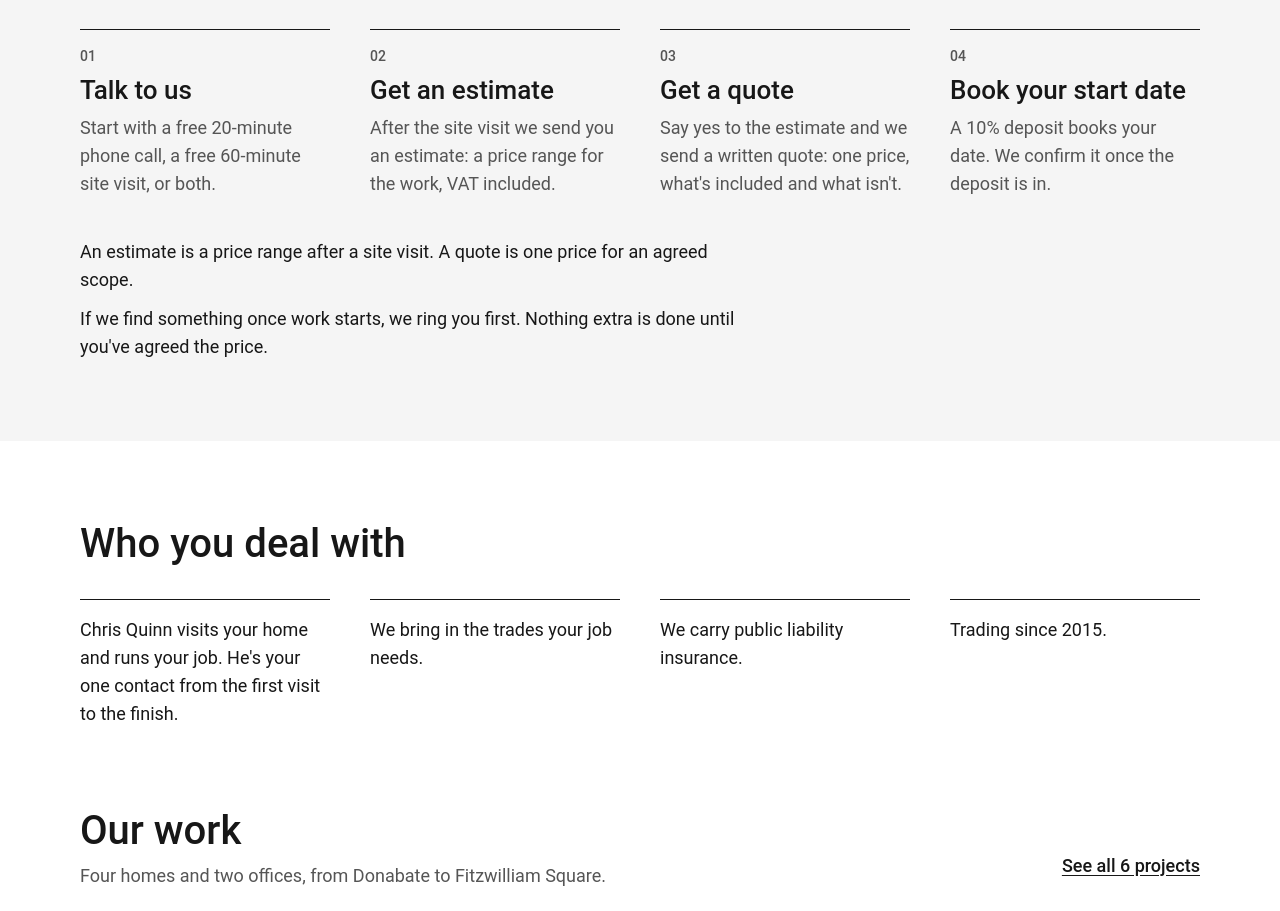
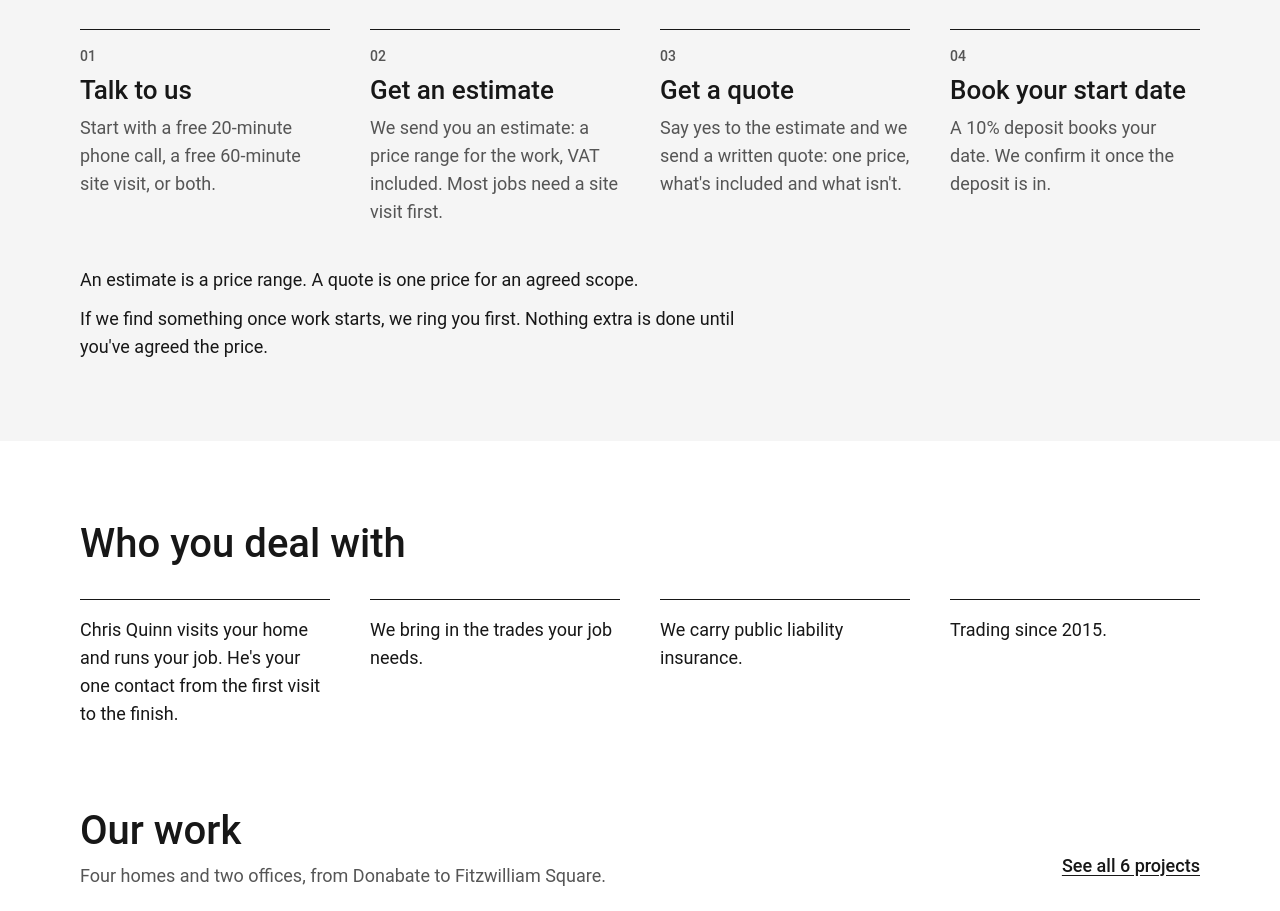
Before and after one commit to chris-88/q3-website, an Astro site: page / in a window 1280 px wide. Shown: the part 1527-2438 px from the top of the page. Built offline with nearby package versions, Linux system fonts and the light colour scheme; Astro itself is replaced by a stand-in of ours.

Commit message:
feat(copy): say most jobs need a site visit before an estimate, not all
Co-Authored-By: Claude Opus 5.5 <noreply@anthropic.com>
Claude-Session: https://claude.ai/code/session_01GDMogQ6xMxQyR5nM6bvxKe

```diff
--- a/e2e/site.spec.ts
+++ b/e2e/site.spec.ts
@@ -102,7 +102,10 @@ test.describe('booking links', () => {
     ])
     const how = page.locator('section[aria-labelledby="how-it-works"]')
     await expect(how).toContainText(
-      'An estimate is a price range after a site visit. A quote is one price for an agreed scope.',
+      'An estimate is a price range. A quote is one price for an agreed scope.',
+    )
+    await expect(how).toContainText(
+      'We send you an estimate: a price range for the work, VAT included. Most jobs need a site visit first.',
     )
     await expect(how).toContainText("Nothing extra is done until you've agreed the price.")
     await expect(page.locator('section[aria-labelledby="who"] li')).toHaveText([
--- a/src/pages/index.astro
+++ b/src/pages/index.astro
@@ -30,7 +30,7 @@ const steps = [
   ['Talk to us', 'Start with a free 20-minute phone call, a free 60-minute site visit, or both.'],
   [
     'Get an estimate',
-    'After the site visit we send you an estimate: a price range for the work, VAT included.',
+    'We send you an estimate: a price range for the work, VAT included. Most jobs need a site visit first.',
   ],
   [
     'Get a quote',
@@ -112,9 +112,7 @@ const dealWith = [
         ))}
       </ol>
       <div class="mt-10 flex max-w-prose flex-col gap-3 text-ink">
-        <p>
-          An estimate is a price range after a site visit. A quote is one price for an agreed scope.
-        </p>
+        <p>An estimate is a price range. A quote is one price for an agreed scope.</p>
         <p>
           If we find something once work starts, we ring you first. Nothing extra is done until
           you've agreed the price.
```
